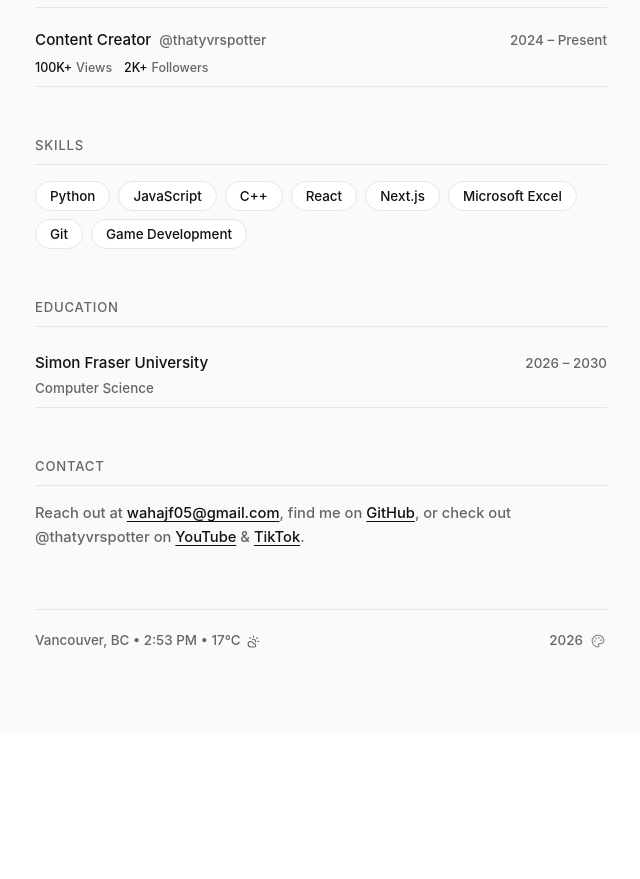
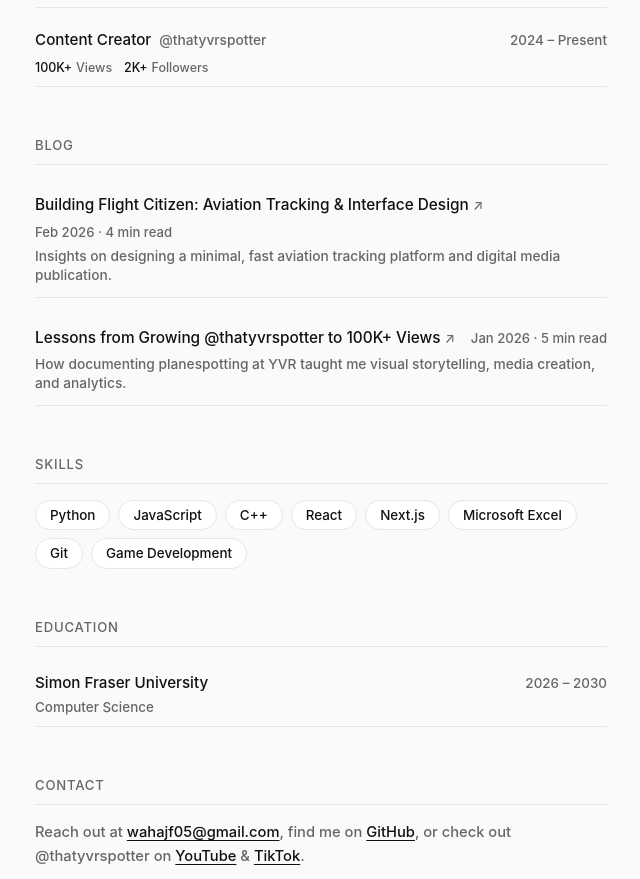
Before and after one commit to wahajf/wahajf.github.io, a Next.js app: page / in a window 1280 px wide. Shown: the part 1460-2339 px from the top of the page, without its empty margins (319-959 px from the left). Before the commit the page ends 2192 px from the top, so only its background shows below. Built offline with nearby package versions, Linux system fonts and the light colour scheme; no server answers.

Commit message:
Add Blog section to portfolio and update navigation items

```diff
--- a/app/components/MainContent.jsx
+++ b/app/components/MainContent.jsx
@@ -341,6 +341,56 @@ export default function MainContent() {
             </div>
           </section>
 
+          {/* Blog Section */}
+          {profileData.posts && profileData.posts.length > 0 && (
+            <section id="blog" style={{ scrollMarginTop: '100px', marginBottom: '48px' }}>
+              <div style={{
+                fontSize: '0.82rem',
+                fontWeight: '500',
+                textTransform: 'uppercase',
+                letterSpacing: '0.06em',
+                color: 'var(--muted)',
+                marginBottom: '16px',
+                paddingBottom: '8px',
+                borderBottom: '1px solid var(--border)'
+              }}>
+                Blog
+              </div>
+
+              <div style={{ display: 'flex', flexDirection: 'column', gap: '16px' }}>
+                {profileData.posts.map((post) => (
+                  <a
+                    key={post.id}
+                    href={post.url}
+                    target="_blank"
+                    rel="noreferrer"
+                    style={{
+                      display: 'block',
+                      textDecoration: 'none',
+                      padding: '12px 0',
+                      borderBottom: '1px solid var(--border)',
+                      transition: 'opacity 0.15s ease'
+                    }}
+                  >
+                    <div style={{ display: 'flex', alignItems: 'baseline', justifyContent: 'space-between', marginBottom: '4px', flexWrap: 'wrap', gap: '4px' }}>
+                      <span style={{ fontWeight: '500', color: 'var(--text)', fontSize: '0.96rem' }}>
+                        {post.title} <span style={{ fontSize: '0.82rem', color: 'var(--muted)', fontWeight: '400' }}>↗</span>
+                      </span>
+                      <span style={{ fontSize: '0.82rem', fontWeight: '500', color: 'var(--muted)' }}>
+                        {post.date} · {post.readTime}
+                      </span>
+                    </div>
+                    {post.description && (
+                      <div style={{ fontSize: '0.86rem', color: 'var(--muted)', lineHeight: '1.4' }}>
+                        {post.description}
+                      </div>
+                    )}
+                  </a>
+                ))}
+              </div>
+            </section>
+          )}
+
           {/* Skills Section */}
           <section id="skills" style={{ scrollMarginTop: '100px', marginBottom: '48px' }}>
             <div style={{
--- a/app/components/PillNavbar.jsx
+++ b/app/components/PillNavbar.jsx
@@ -25,6 +25,7 @@ export default function PillNavbar() {
     { label: 'About', href: '#about' },
     { label: 'Work', href: '#work' },
     { label: 'Experience', href: '#experience' },
+    { label: 'Blog', href: '#blog' },
     { label: 'Skills', href: '#skills' },
     { label: 'Contact', href: '#contact' }
   ];
--- a/app/data/profileData.js
+++ b/app/data/profileData.js
@@ -63,6 +63,24 @@ export const profileData = {
     "Git",
     "Game Development"
   ],
+  posts: [
+    {
+      id: "flight-citizen-design",
+      title: "Building Flight Citizen: Aviation Tracking & Interface Design",
+      date: "Feb 2026",
+      readTime: "4 min read",
+      description: "Insights on designing a minimal, fast aviation tracking platform and digital media publication.",
+      url: "https://flightcitizen.com"
+    },
+    {
+      id: "thatyvrspotter-growth",
+      title: "Lessons from Growing @thatyvrspotter to 100K+ Views",
+      date: "Jan 2026",
+      readTime: "5 min read",
+      description: "How documenting planespotting at YVR taught me visual storytelling, media creation, and analytics.",
+      url: "https://youtube.com/@thatyvrspotter"
+    }
+  ],
   education: [
     {
       institution: "Simon Fraser University",
```
Also changed, not shown: index.html (+36 -0 lines).
